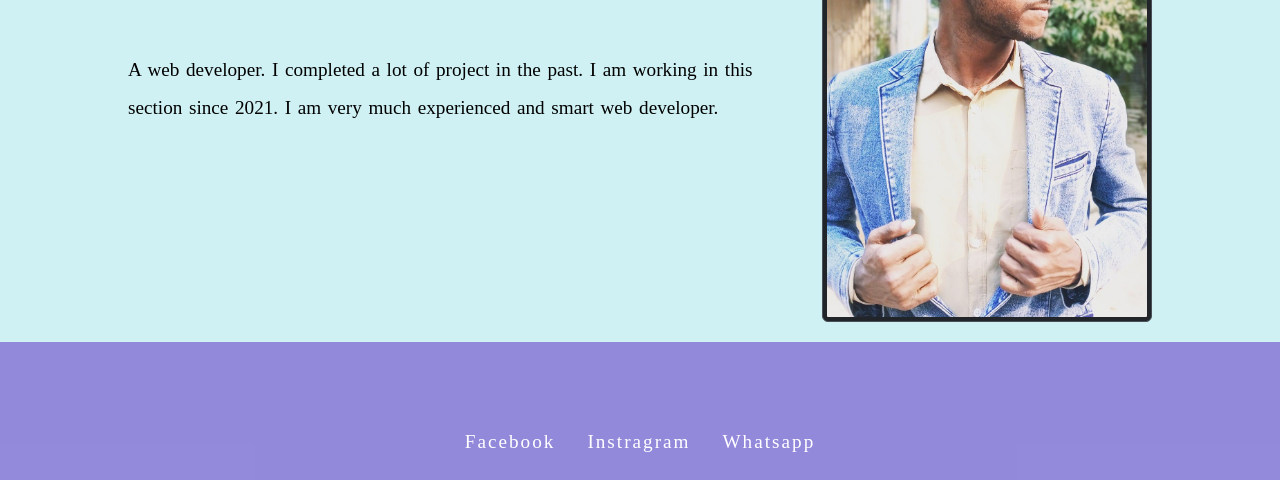
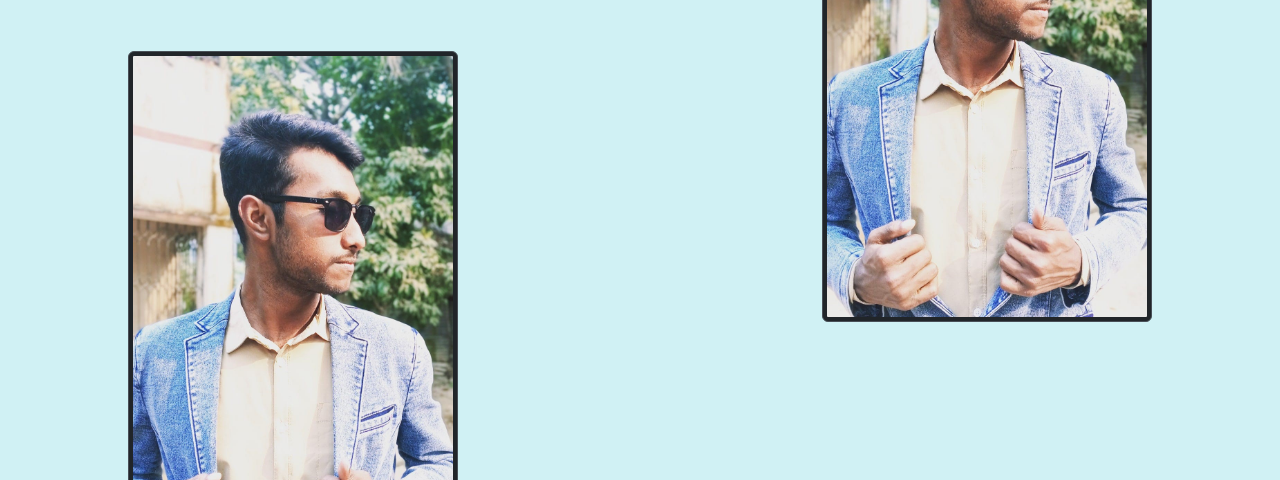
Before and after one commit to Zishan976/My-Portfolio, a plain HTML site: page index.html in a window 1280 px wide. Shown: the part 320-800 px from the top of the page. Drawn offline with Linux system fonts and the light colour scheme.

Commit message:
index.html

```diff
--- a/index.html
+++ b/index.html
@@ -23,6 +23,7 @@
             <div class="blaffing">
                 <p class="first">I am</p>
                 <h1>Khalilur Rahman Zishan</h1>
+                <img src="./images/profile-img.jpg" alt="my photo" class="mobil-v">
                 <p class="pera">A web developer. I completed a lot of project in the past. I am working in this section
                     since 2021. I am
                     very much experienced and smart web developer.</p>
```
